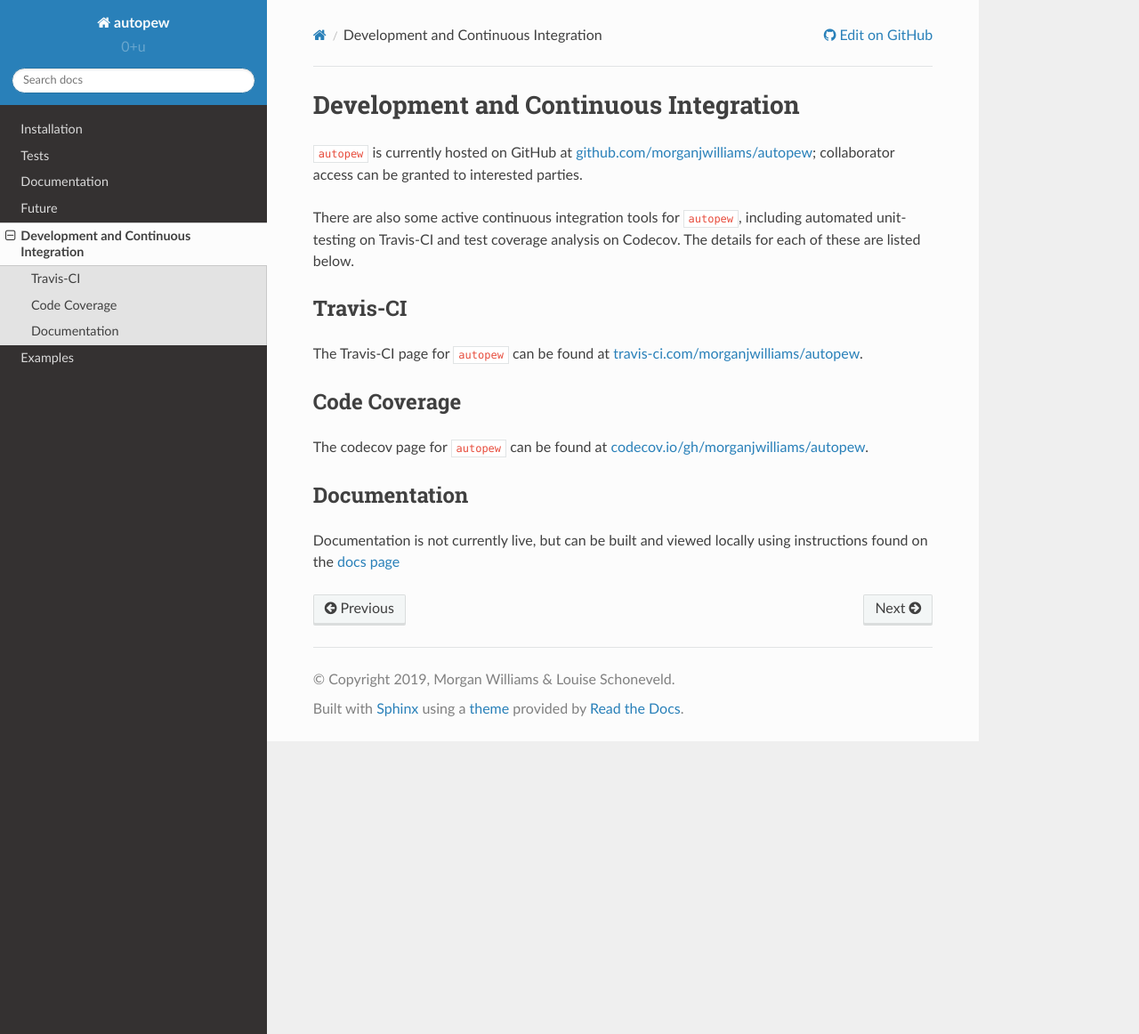
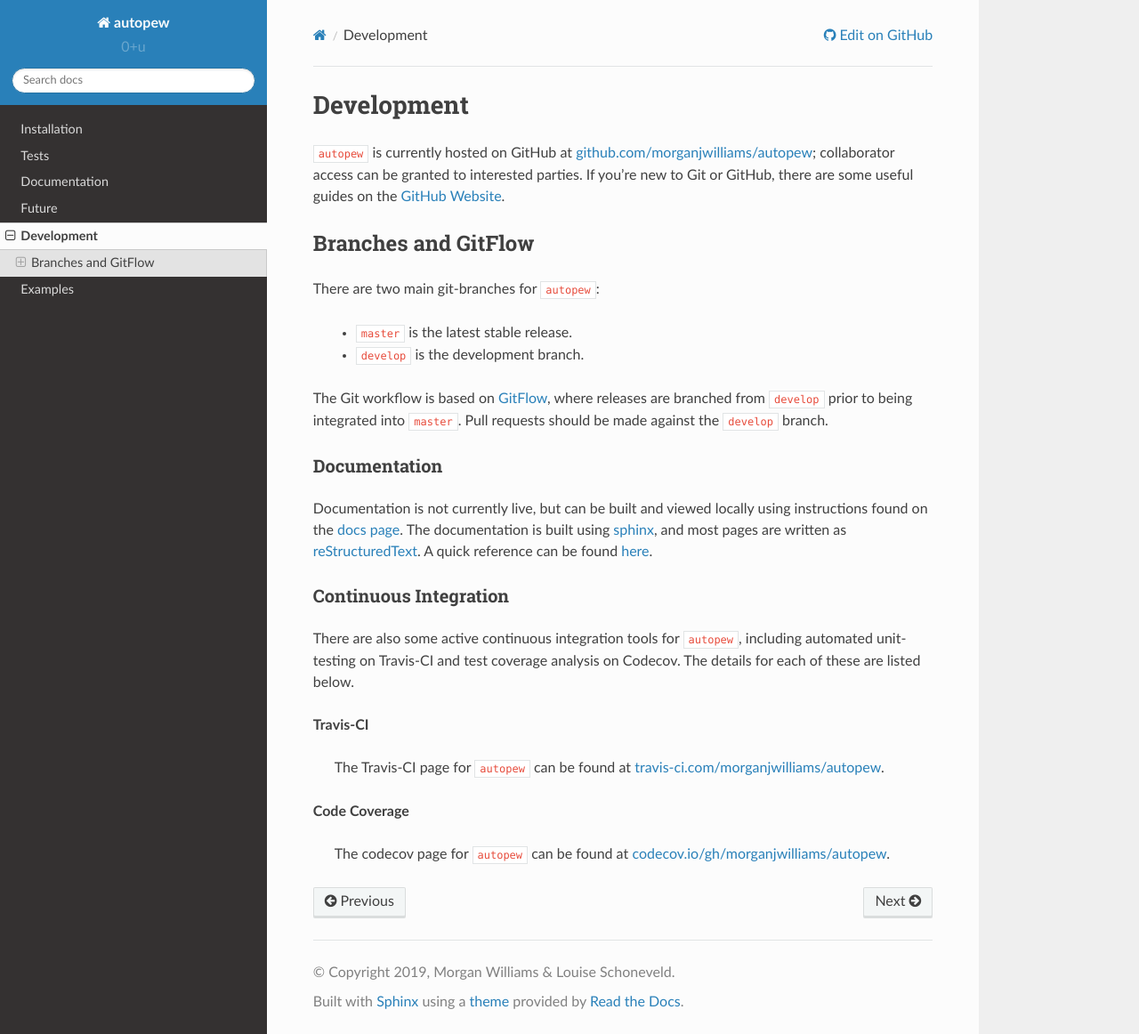
Before and after one commit to morganjwilliams/autopew, a Sphinx documentation site: the page built from docs/source/dev.rst, in a window 1280 px wide and 1162 px high. Shown: the whole window at 89% size. Built offline with Sphinx 7.4.7 and the Read the Docs theme 2.0.0, drawn with Linux system fonts in a browser that asks for light colours.

Commit message:
Update Docs Dev Page

```diff
--- a/docs/source/dev.rst
+++ b/docs/source/dev.rst
@@ -1,30 +1,46 @@
-Development and Continuous Integration
-=======================================
-
+Development
+============
 
 :code:`autopew` is currently hosted on GitHub at
 `github.com/morganjwilliams/autopew <https://github.com/morganjwilliams/autopew>`__;
-collaborator access can be granted to interested parties.
+collaborator access can be granted to interested parties. If you're new to Git or GitHub,
+there are some useful guides on the `GitHub Website <https://guides.github.com/>`__.
+
+Branches and GitFlow
+~~~~~~~~~~~~~~~~~~~~~~
+
+There are two main git-branches for :code:`autopew`:
+
+  * :code:`master` is the latest stable release.
+  * :code:`develop` is the development branch.
+
+The Git workflow is based on `GitFlow <https://www.atlassian.com/git/tutorials/comparing-workflows/gitflow-workflow>`__,
+where releases are branched from :code:`develop` prior to being integrated into
+:code:`master`. Pull requests should be made against the :code:`develop` branch.
+
+Documentation
+---------------
+
+Documentation is not currently live, but can be built and viewed locally using
+instructions found on the `docs page <./docs.html>`__. The documentation is built using
+`sphinx <http://www.sphinx-doc.org>`__, and most pages are written as
+`reStructuredText <http://docutils.sourceforge.net/rst.html>`__. A quick reference
+can be found `here <http://docutils.sourceforge.net/docs/user/rst/quickref.html>`__.
+
+
+Continuous Integration
+-----------------------
 
 There are also some active continuous integration tools for :code:`autopew`, including
 automated unit-testing on Travis-CI and test coverage analysis on Codecov. The details
 for each of these are listed below.
 
 
-Travis-CI
-----------
+**Travis-CI**
 
-The Travis-CI page for :code:`autopew` can be found at `travis-ci.com/morganjwilliams/autopew <https://travis-ci.com/morganjwilliams/autopew>`__.
+  The Travis-CI page for :code:`autopew` can be found at `travis-ci.com/morganjwilliams/autopew <https://travis-ci.com/morganjwilliams/autopew>`__.
 
 
-Code Coverage
--------------
+**Code Coverage**
 
-The codecov page for :code:`autopew` can be found at `codecov.io/gh/morganjwilliams/autopew <https://codecov.io/gh/morganjwilliams/autopew>`__.
-
-
-Documentation
----------------
-
-Documentation is not currently live, but can be built and viewed locally using
-instructions found on the `docs page <./docs.html>`__
+  The codecov page for :code:`autopew` can be found at `codecov.io/gh/morganjwilliams/autopew <https://codecov.io/gh/morganjwilliams/autopew>`__.
```
